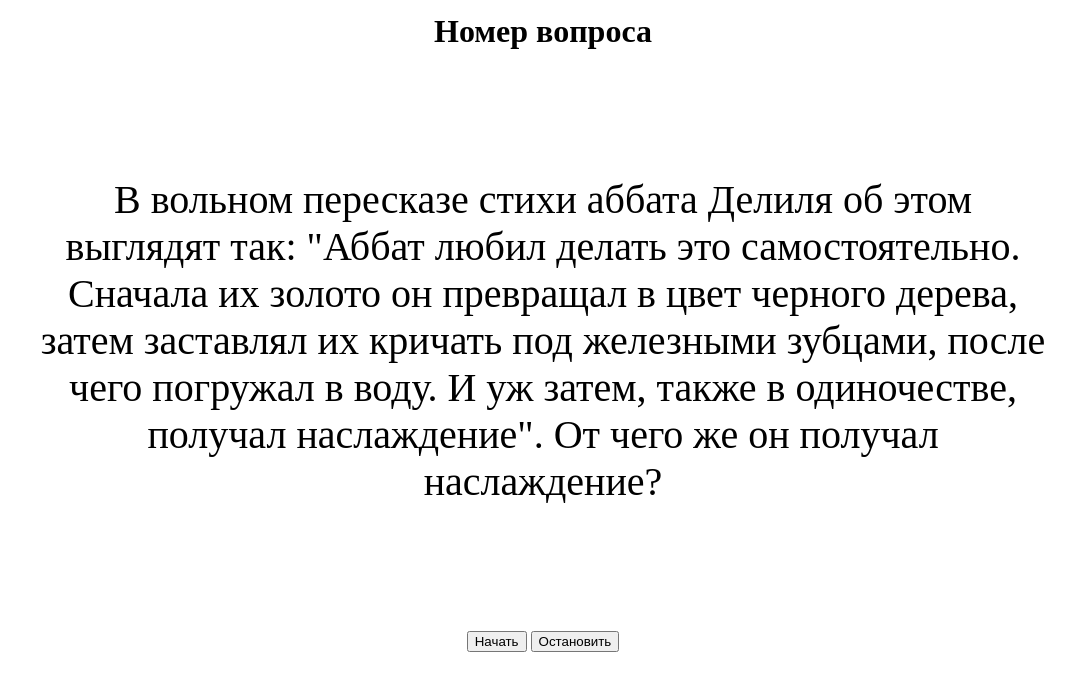
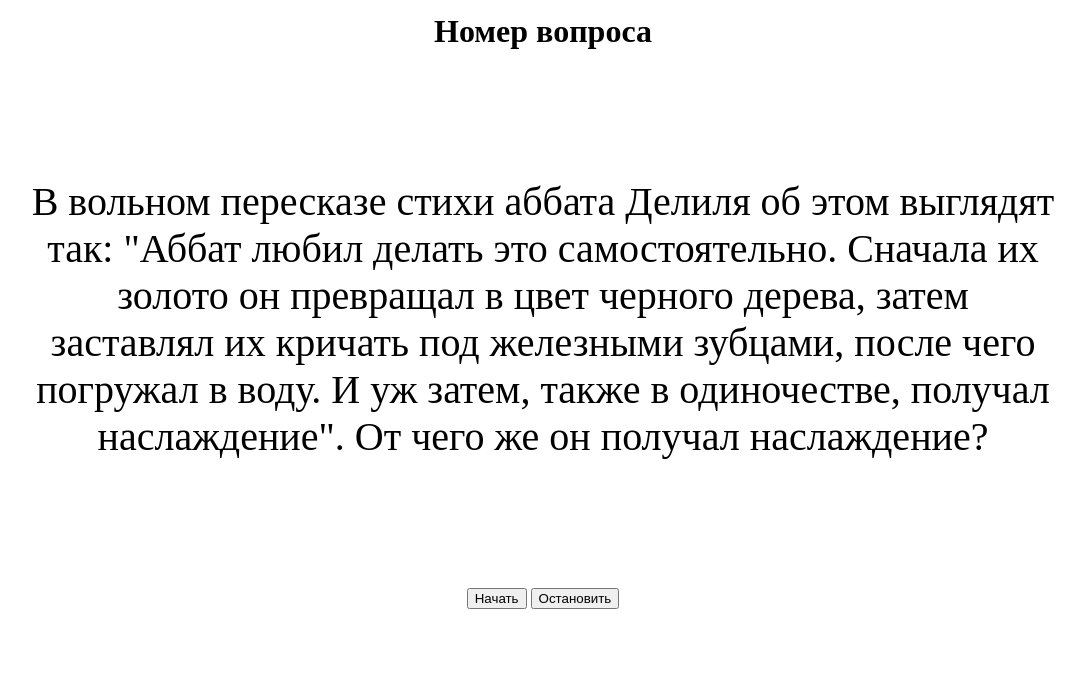
Before and after one commit to kapunik/quiz, a PHP site: template templates/question_without_answers.html in a window 1280 px wide. Shown: the top 691 px of the page, without its empty margins (97-1182 px from the left). Run offline with PHP 8.4, Linux system fonts and the light colour scheme; the template is opened without the code that fills it, so the values that code supplies are empty.

Commit message:
update template.css body{:}

```diff
--- a/templates/templates.css
+++ b/templates/templates.css
@@ -1,6 +1,6 @@
 body
 {
-	margin 0 auto;
+	margin: 0 auto;
 }
 h1
 {
```
